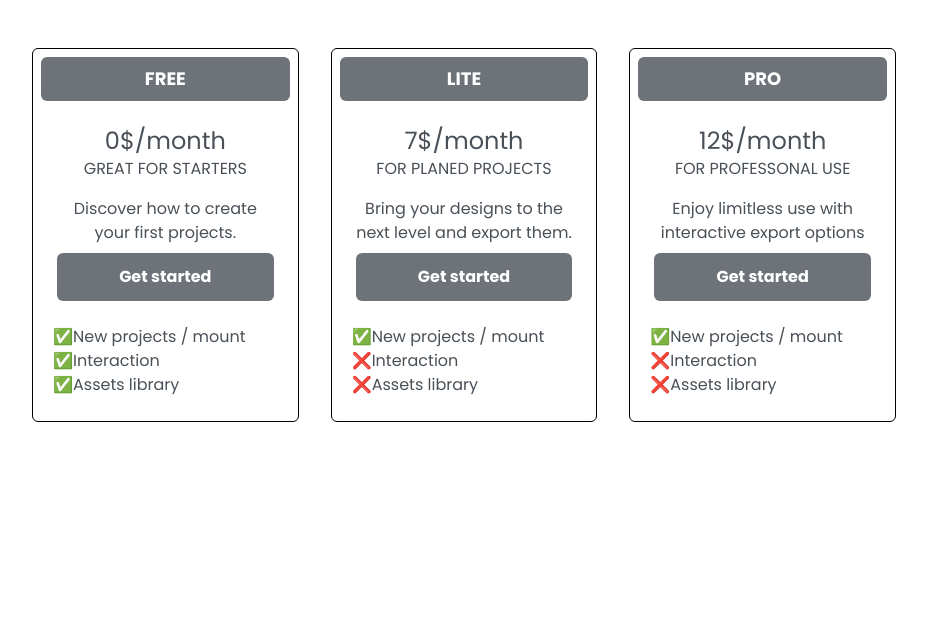
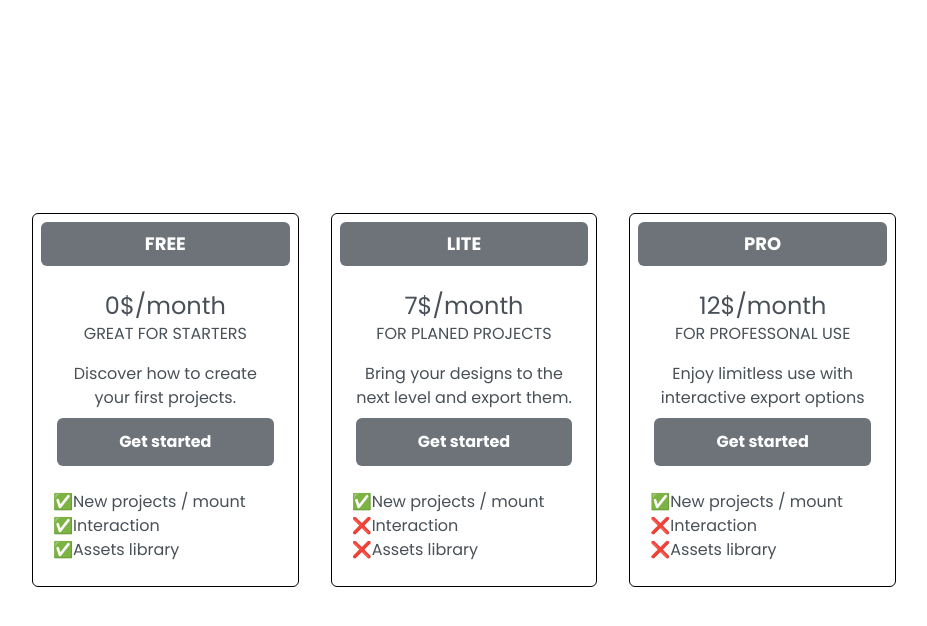
Before and after one commit to rodercode/pricing-cards-challenge, a Vue app: page / in a window 1280 px wide. Shown: the top 626 px of the page, without its empty margins (176-1103 px from the left). Built offline with nearby package versions, Linux system fonts and the light colour scheme.

Commit message:
fix issues with responsive design so all the price card are centered verticall after md break point

```diff
--- a/src/views/HomeView.vue
+++ b/src/views/HomeView.vue
@@ -1,7 +1,7 @@
 <template>
   <!-- HOME -->
   <div
-    class="grid max-w-lg gap-8 px-4 m-auto my-12 md:grid-cols-3 md:max-w-4xl"
+    class="grid items-center h-screen max-w-lg gap-8 px-4 m-auto my-12 md:my-0 md:grid-cols-3 md:max-w-4xl"
   >
     <PriceCard
       title="Free"
--- a/tailwind.config.js
+++ b/tailwind.config.js
@@ -6,7 +6,7 @@ module.exports = {
     screens: {
       sm: "640px",
 
-      md: "820px",
+      md: "900px",
 
       lg: "950px",
 
```
